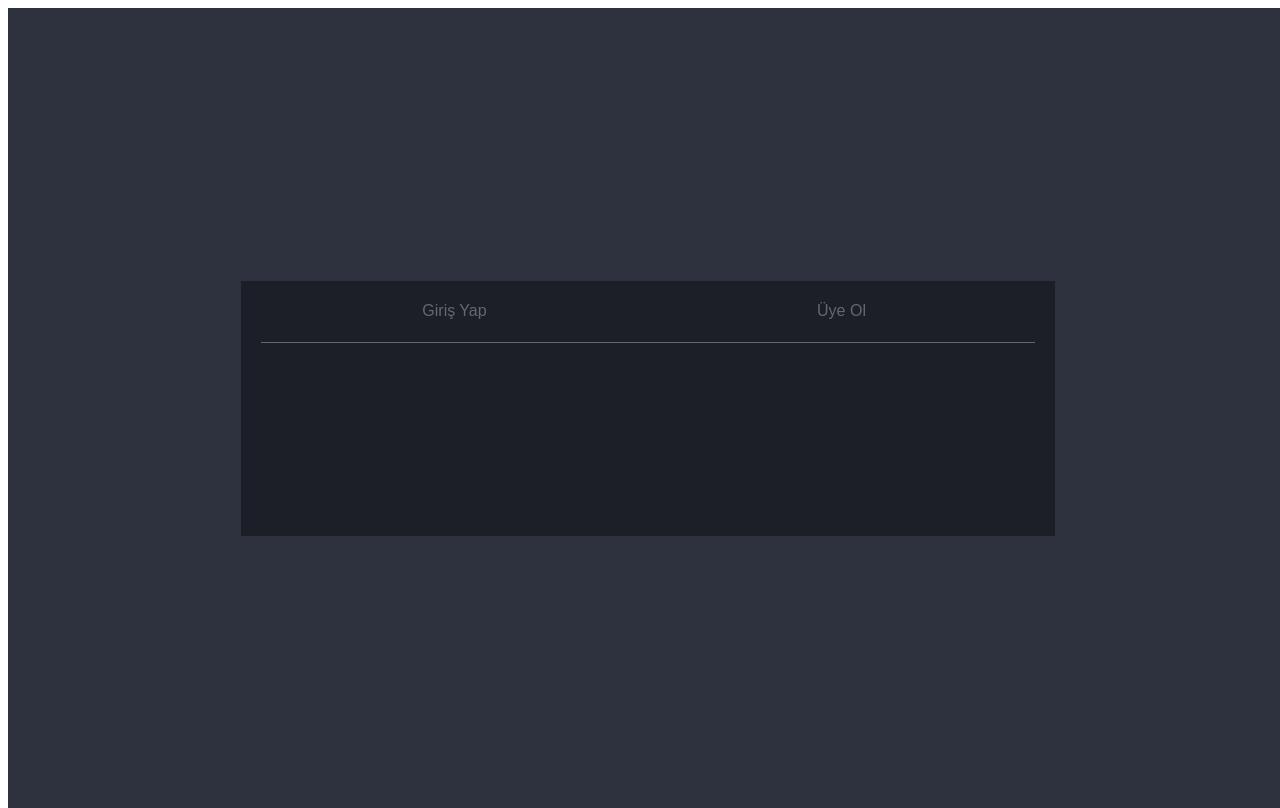
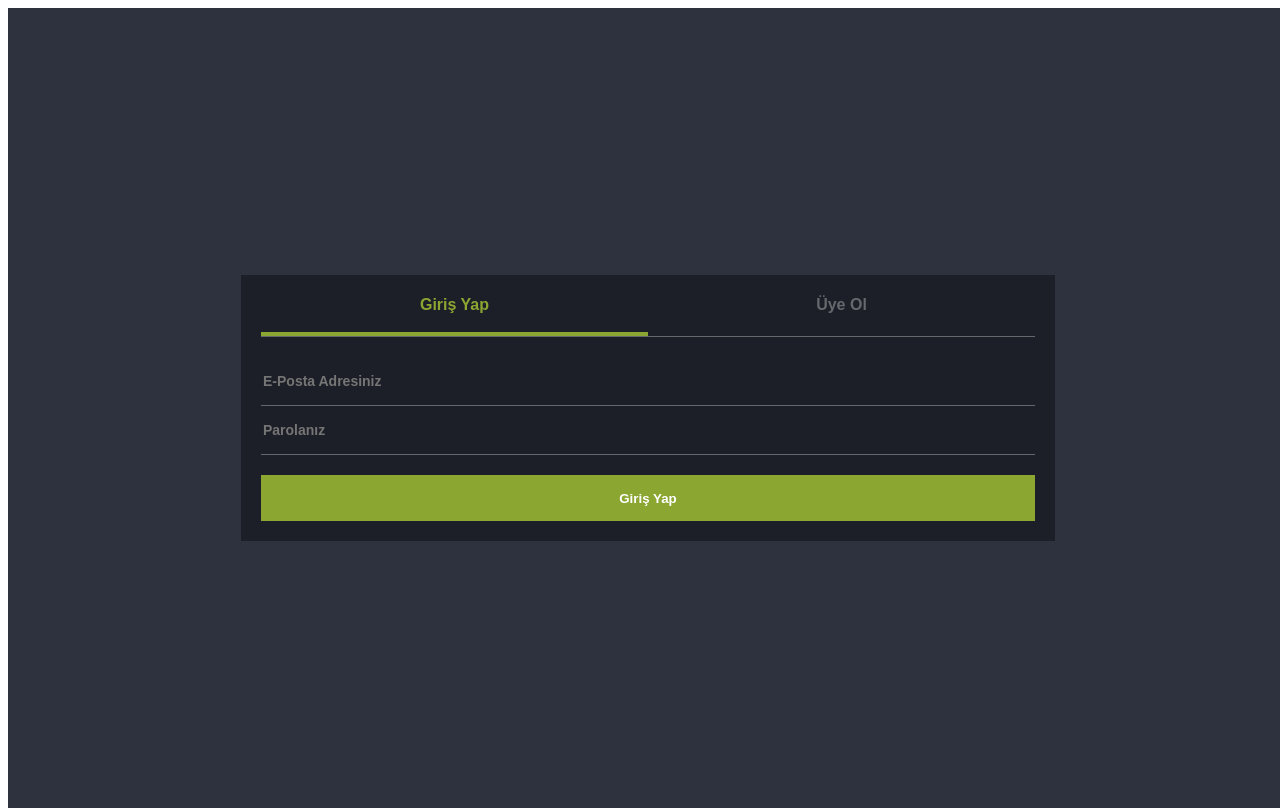
Before and after one commit to semihensar61/vue-3-login-register, a Vue app: page / in a window 1280 px wide. Built offline with nearby package versions, Linux system fonts and the light colour scheme.

Commit message:
login form design done

```diff
--- a/src/components/atoms/AtomButton.vue
+++ b/src/components/atoms/AtomButton.vue
@@ -0,0 +1,40 @@
+<template>
+    <button class="button" :style="styleProps">
+        {{ buttonTxt }}
+    </button>
+</template>
+
+<script lang="ts">
+
+import { defineComponent } from 'vue';
+
+export default defineComponent ( {
+    props : {
+        buttonTxt: { type: String, required: true },
+        buttonColor: { type: String, required: true}
+    },
+    computed : {
+        styleProps() {
+            return {
+                "background-color": this.buttonColor
+            }
+        }
+    }
+})
+
+
+</script>
+
+<style lang="scss" scoped>
+.button{
+    height: 46px;
+    margin: 20px;
+    cursor: pointer;
+    border: none;
+    color: white;
+    font-weight: bold;
+    &:hover {
+        opacity: 0.8;
+    }
+}
+</style>
--- a/src/components/atoms/AtomInput.vue
+++ b/src/components/atoms/AtomInput.vue
@@ -0,0 +1,33 @@
+<template>
+    <input class="input" :placeholder="placeholder"/>
+</template>
+
+<script setup lang="ts">
+const props = defineProps({
+ placeholder: { type: String, required: true },
+});
+
+</script>
+
+<style lang="scss" scoped>
+.input {
+    height: 46px;
+    margin:0 20px 0 ;
+    font-size: 14px;
+    font-weight: bold;
+    background: transparent;
+    color: #65686C;
+    border: none;
+    border-bottom: 1px solid #65686C;
+    cursor: pointer;
+    &:hover {
+        opacity: 0.8;
+    }
+    &:focus {
+        outline: none;
+        background: linear-gradient(to top, white 1px, transparent 0);
+        color: white;
+    }
+}
+
+</style>
--- a/src/components/atoms/AtomTabButton.vue
+++ b/src/components/atoms/AtomTabButton.vue
@@ -1,5 +1,5 @@
 <template>
-  <button class="tab-button">
+  <button class="tab-button" :class="isLogin && type === 'login' ? 'tab-button__login':''">
     {{ tabButtonString }}
   </button>
 </template>
@@ -7,9 +7,9 @@
 <script setup lang="ts">
 const props = defineProps({
   tabButtonString: { type: String, required: true },
+  isLogin: { type: Boolean, required: true },
+  type: { type: String, required: true },
 });
-
-props.tabButtonString; // string
 </script>
 
 <style lang="scss" scoped>
@@ -23,5 +23,20 @@ props.tabButtonString; // string
   color: #65686C;
   border: none;
   border-bottom: 1px solid #65686C;
+  cursor: pointer;
+  font-weight: bold;
+  &:hover {
+    opacity: 0.8;
+  }
+}
+
+.tab-button__login {
+  background: linear-gradient(to top, #8CA632 4px, transparent 0);
+  color: #8CA632;
+}
+
+.tab-button__register {
+  background: linear-gradient(to top, #E84362 4px, transparent 0);
+  color: #E84362;
 }
 </style>
--- /dev/null
+++ b/src/components/molecules/LoginForm.vue
@@ -0,0 +1,20 @@
+<template>
+  <div class="login-form">
+     <AtomInput placeholder="E-Posta Adresiniz"></AtomInput>
+     <AtomInput placeholder="Parolanız"></AtomInput>
+     <AtomButton button-txt="Giriş Yap" button-color="#8CA632"></AtomButton>
+  </div>
+</template>
+
+<script setup lang="ts">
+import AtomButton from "../atoms/AtomButton.vue";
+import AtomInput from "../atoms/AtomInput.vue";
+
+</script>
+
+<style lang="scss" scoped>
+.login-form {
+    display: flex;
+    flex-direction: column;
+}
+</style>
--- a/src/components/molecules/MoleculeTab.vue
+++ b/src/components/molecules/MoleculeTab.vue
@@ -1,7 +1,7 @@
 <template>
   <div class="tab">
-     <AtomTabButtonVue tabButtonString="Giriş Yap" />
-     <AtomTabButtonVue tabButtonString="Üye Ol" />
+     <AtomTabButtonVue tabButtonString="Giriş Yap" :isLogin="isLogin" type="login"/>
+     <AtomTabButtonVue tabButtonString="Üye Ol" :isLogin="!isLogin" type="register"/>
   </div>
 </template>
 
@@ -9,6 +9,8 @@
 import { useStore } from "../../store";
 import AtomTabButtonVue from "../atoms/AtomTabButton.vue";
 const store = useStore();
+
+const isLogin =  store.state.tab === "login" ? true : false
 </script>
 
 <style lang="scss" scoped>
--- a/src/components/organisms/OrganismCard.vue
+++ b/src/components/organisms/OrganismCard.vue
@@ -1,17 +1,19 @@
 <script setup lang="ts">
 import MoleculeTabVue from "@/components/molecules/MoleculeTab.vue";
+import LoginForm from "../molecules/LoginForm.vue";
 </script>
 
 <template>
   <div class="card">
     <MoleculeTabVue></MoleculeTabVue>
+    <LoginForm></LoginForm>
   </div>
 </template>
 
 <style lang="scss" scoped>
 .card {
     width: 814px;
-    height: 255px;
+    height: min-content;
     background-color: #1C1F27;
     margin: auto;
 }
--- a/src/store.ts
+++ b/src/store.ts
@@ -5,6 +5,7 @@ import { createStore, useStore as baseUseStore, Store } from "vuex";
 
 export interface State {
   tabButtonString: string;
+  tab: string
 }
 
 export const key: InjectionKey<Store<State>> = Symbol();
@@ -12,6 +13,7 @@ export const key: InjectionKey<Store<State>> = Symbol();
 export const store = createStore<State>({
   state: {
     tabButtonString: "sadsdasd",
+    tab: "login",
   },
 });
 
--- a/vuex.d.ts
+++ b/vuex.d.ts
@@ -5,6 +5,7 @@ declare module "@vue/runtime-core" {
   // declare your own store states
   interface State {
     tabButtonString: string;
+    tab: string;
   }
 
   // provide typings for `this.$store`
```
Also changed, not shown: src/components/molecules/RegisterForm.vue (added).
